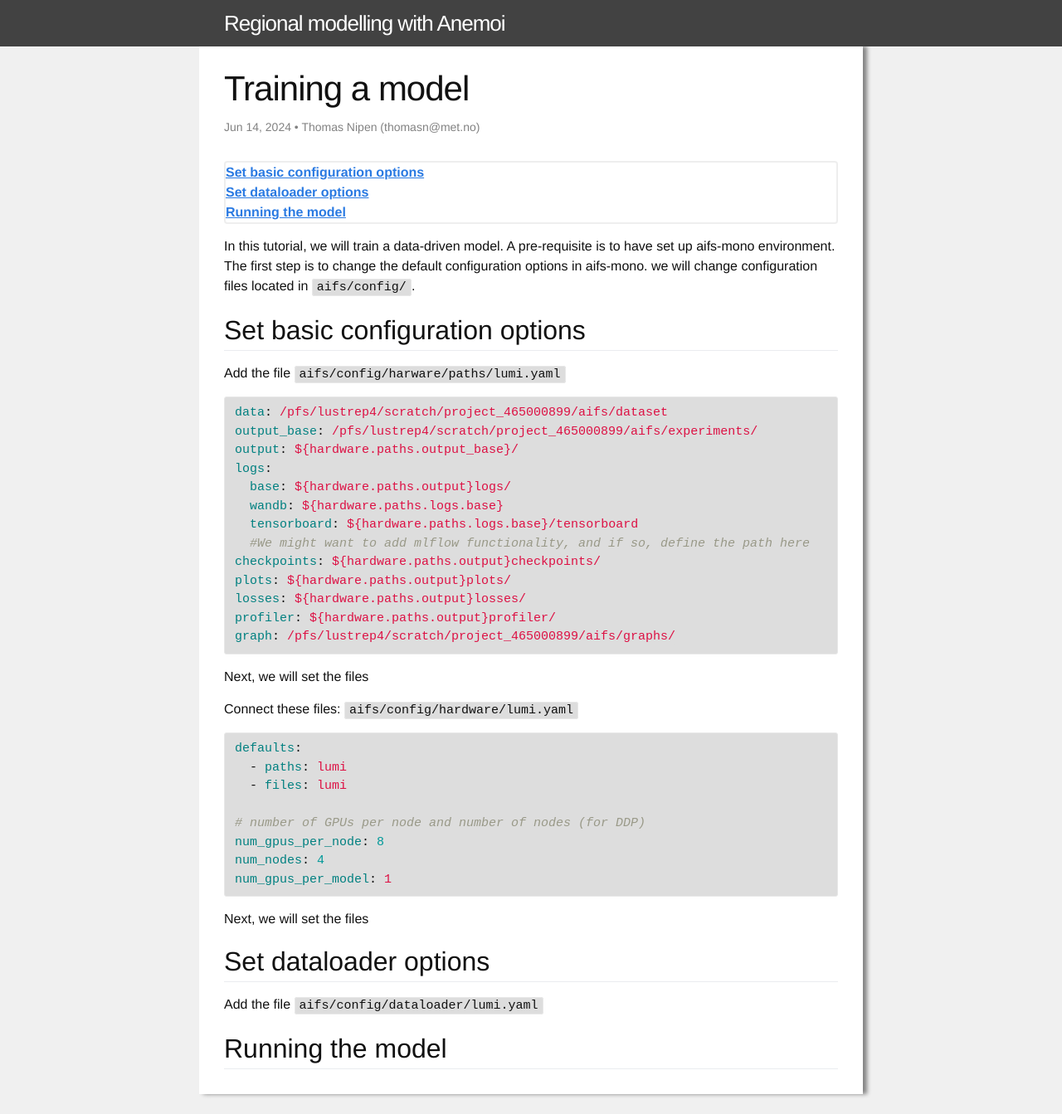
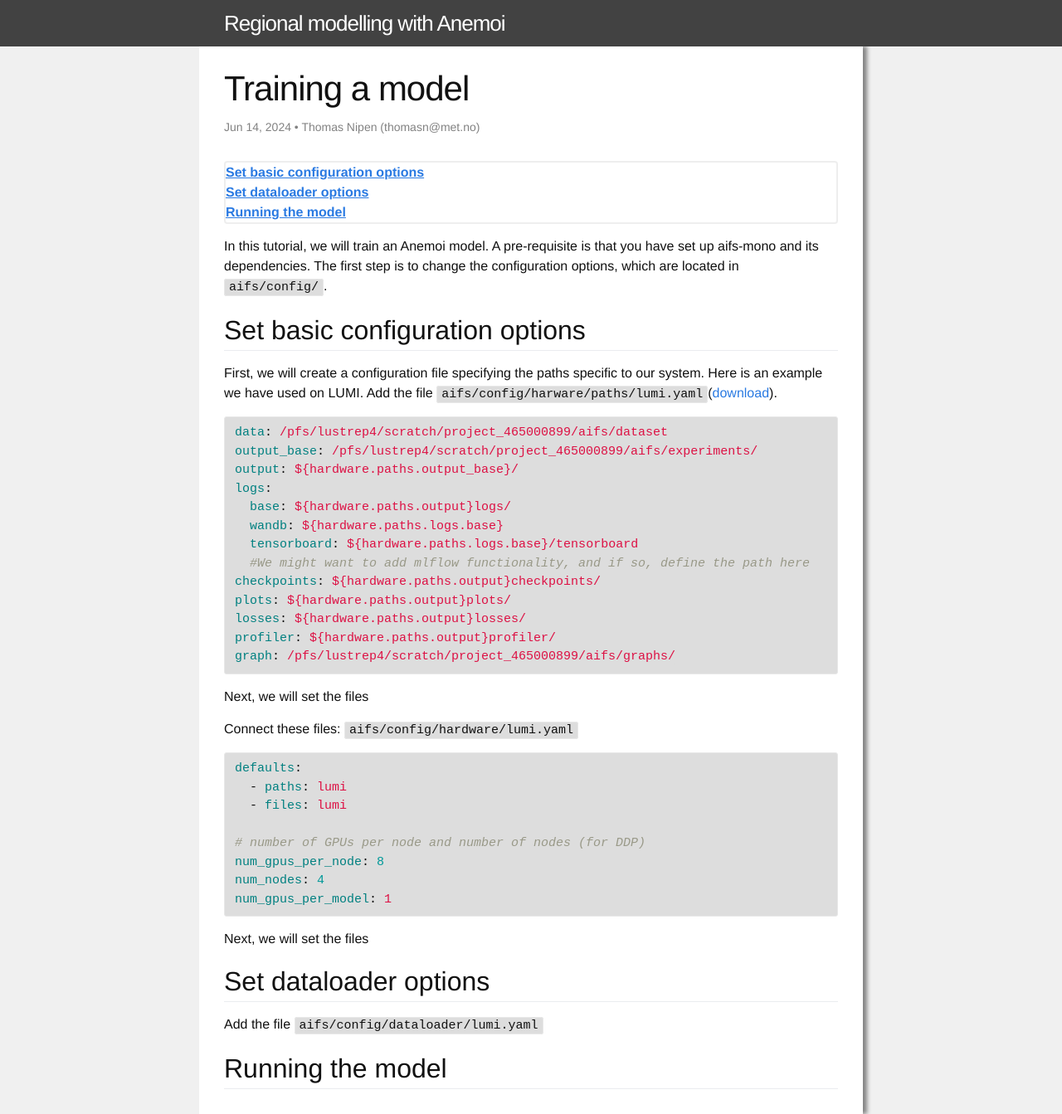
Before and after one commit to metno/anemoi-regional-tutorial, a Jekyll site: the page built from tutorial/training.markdown, in a window 1280 px wide. Shown: the whole page at 83% size. Built offline with Jekyll 4.4.1, drawn with Linux system fonts in a browser that asks for light colours; the table of contents is made by our own code.

Commit message:
Move training yaml files to _includes
* Fixed bug in job_script (PYTHONUSERBASE)

```diff
--- /dev/null
+++ b/_includes/files/training/lumi.yaml
@@ -0,0 +1,13 @@
+data: /pfs/lustrep4/scratch/project_465000899/aifs/dataset
+output_base: /pfs/lustrep4/scratch/project_465000899/aifs/experiments/
+output: ${hardware.paths.output_base}/
+logs:
+  base: ${hardware.paths.output}logs/
+  wandb: ${hardware.paths.logs.base}
+  tensorboard: ${hardware.paths.logs.base}/tensorboard
+  #We might want to add mlflow functionality, and if so, define the path here
+checkpoints: ${hardware.paths.output}checkpoints/
+plots: ${hardware.paths.output}plots/
+losses: ${hardware.paths.output}losses/
+profiler: ${hardware.paths.output}profiler/
+graph: /pfs/lustrep4/scratch/project_465000899/aifs/graphs/
--- a/tutorial/training.markdown
+++ b/tutorial/training.markdown
@@ -8,27 +8,16 @@ toc: true
 tags: anemoi
 ---
 
-In this tutorial, we will train a data-driven model. A pre-requisite is to have set up aifs-mono environment.
-The first step is to change the default configuration options in aifs-mono. we will change configuration
-files located in `aifs/config/`.
+In this tutorial, we will train an Anemoi model. A pre-requisite is that you have set up aifs-mono and its
+dependencies. The first step is to change the configuration options, which are located in `aifs/config/`.
 
 ## Set basic configuration options
 
-Add the file `aifs/config/harware/paths/lumi.yaml`
+First, we will create a configuration file specifying the paths specific to our system. Here is an example we
+have used on LUMI. Add the file `aifs/config/harware/paths/lumi.yaml`([download]({{ site.baseurl }}/assets/files/training/lumi.yaml )).
+
 {% highlight yaml %}
-data: /pfs/lustrep4/scratch/project_465000899/aifs/dataset
-output_base: /pfs/lustrep4/scratch/project_465000899/aifs/experiments/
-output: ${hardware.paths.output_base}/
-logs:
-  base: ${hardware.paths.output}logs/
-  wandb: ${hardware.paths.logs.base}
-  tensorboard: ${hardware.paths.logs.base}/tensorboard
-  #We might want to add mlflow functionality, and if so, define the path here
-checkpoints: ${hardware.paths.output}checkpoints/
-plots: ${hardware.paths.output}plots/
-losses: ${hardware.paths.output}losses/
-profiler: ${hardware.paths.output}profiler/
-graph: /pfs/lustrep4/scratch/project_465000899/aifs/graphs/
+{% include files/training/lumi.yaml %}
 {% endhighlight %}
 
 Next, we will set the files
```
Also changed, not shown: 1 other file.
